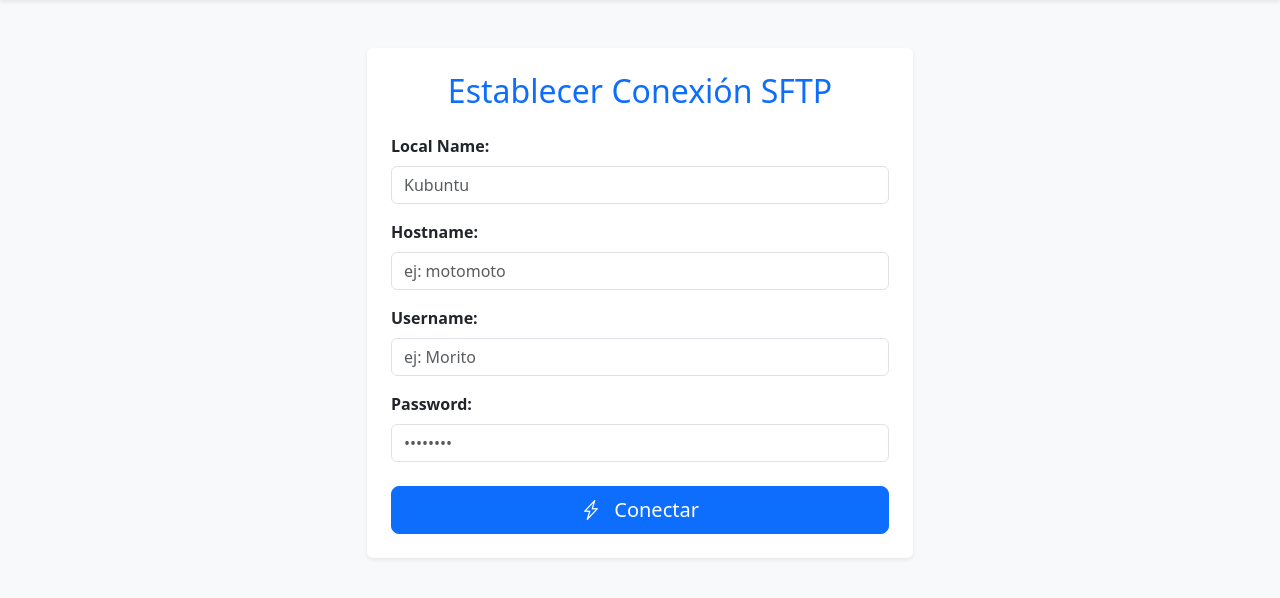
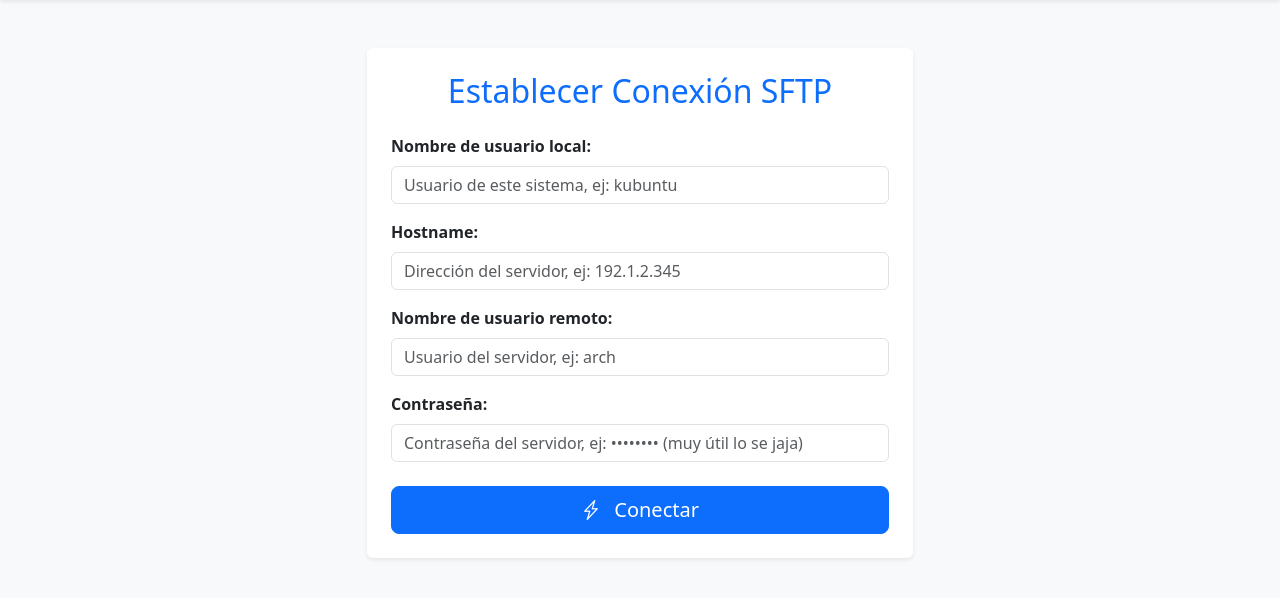
Before and after one commit to chocolattito/tp2-admin-sftp, a Flask app: page / in a window 1280 px wide. Shown: the part 46-644 px from the top of the page. Run offline with Flask 3, Linux system fonts and the light colour scheme.

Commit message:
Hints del formulario cambiados

```diff
--- a/templates/index.html
+++ b/templates/index.html
@@ -30,20 +30,20 @@
                         <h2 class="text-center mb-4 text-primary">Establecer Conexión SFTP</h2>
                         <form action="{{ url_for('index') }}" method="post">
                             <div class="mb-3">
-                                <label for="localname" class="form-label fw-semibold">Local Name:</label>
-                                <input type="text" class="form-control" id="localname" name="localname" required placeholder="Kubuntu">
+                                <label for="localname" class="form-label fw-semibold">Nombre de usuario local:</label>
+                                <input type="text" class="form-control" id="localname" name="localname" required placeholder="Usuario de este sistema, ej: kubuntu">
                             </div>
                             <div class="mb-3">
                                 <label for="hostname" class="form-label fw-semibold">Hostname:</label>
-                                <input type="text" class="form-control" id="hostname" name="hostname" required placeholder="ej: motomoto">
+                                <input type="text" class="form-control" id="hostname" name="hostname" required placeholder="Dirección del servidor, ej: 192.1.2.345">
                             </div>
                             <div class="mb-3">
-                                <label for="username" class="form-label fw-semibold">Username:</label>
-                                <input type="text" class="form-control" id="username" name="username" required placeholder="ej: Morito">
+                                <label for="username" class="form-label fw-semibold">Nombre de usuario remoto:</label>
+                                <input type="text" class="form-control" id="username" name="username" required placeholder="Usuario del servidor, ej: arch">
                             </div>
                             <div class="mb-4">
-                                <label for="password" class="form-label fw-semibold">Password:</label>
-                                <input type="password" class="form-control" id="password" name="password" required placeholder="••••••••">
+                                <label for="password" class="form-label fw-semibold">Contraseña:</label>
+                                <input type="password" class="form-control" id="password" name="password" required placeholder="Contraseña del servidor, ej: •••••••• (muy útil lo se jaja)">
                             </div>
                             <div class="d-grid gap-2">
                                 <button type="submit" class="btn btn-primary btn-lg">
```
